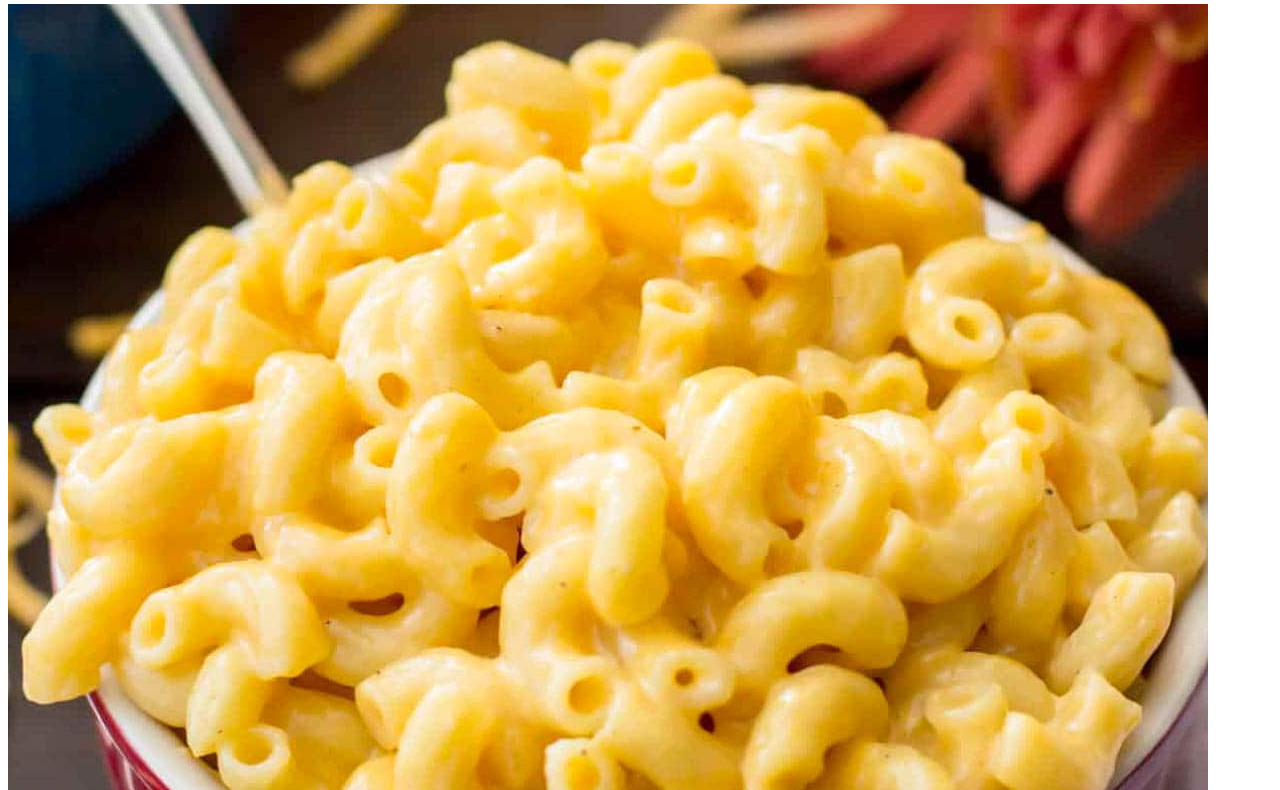
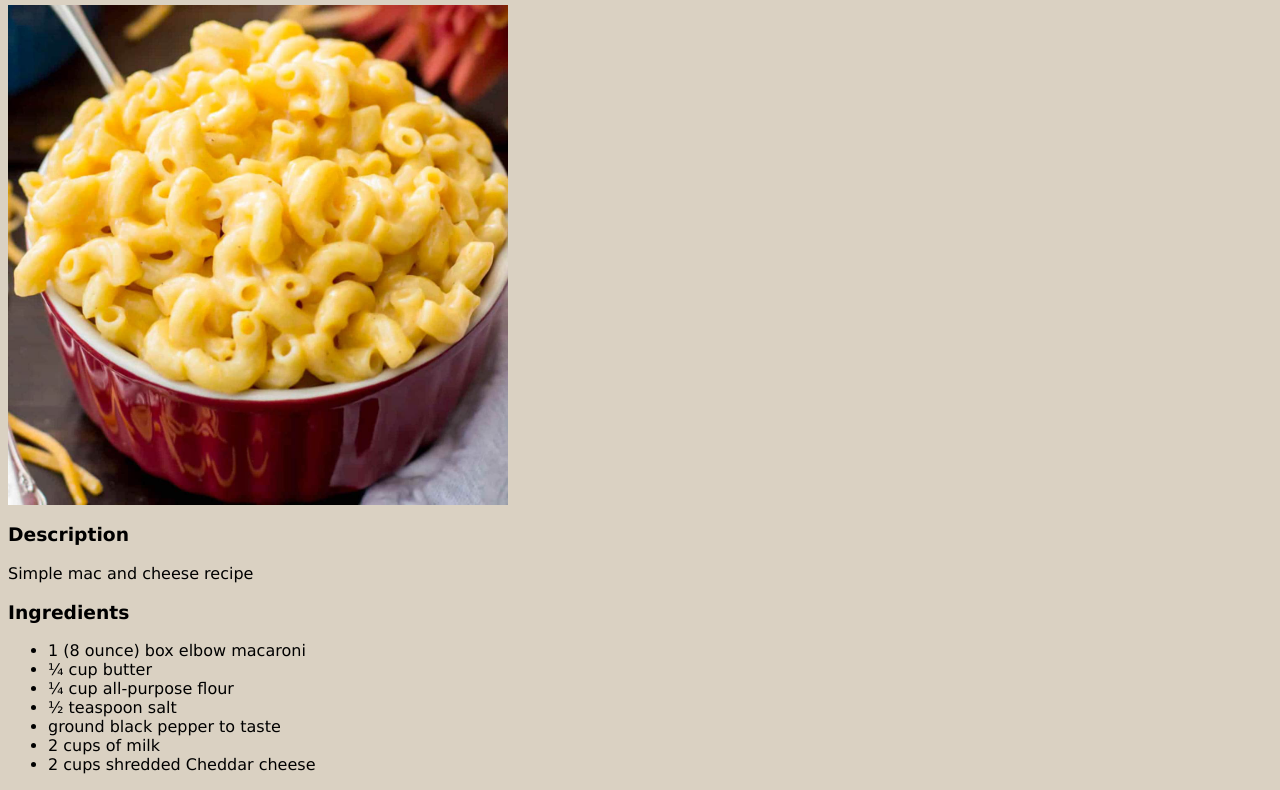
Before and after one commit to khruschevite/odin-recipes, a plain HTML site: page recipes/mac_and_cheese.html in a window 1280 px wide. Shown: the part 62-852 px from the top of the page. Drawn offline with Linux system fonts and the light colour scheme.

Commit message:
add size limit to images

```diff
--- a/recipes/mac_and_cheese.html
+++ b/recipes/mac_and_cheese.html
@@ -1,5 +1,6 @@
+<link rel="stylesheet" href="../style.css">
 <h1>Mac and Cheese</h1>
-<img src="../images/Easy-mac-and-cheese-recipe-1-of-1.jpg" alt="mac and cheese">
+<img src="../images/Easy-mac-and-cheese-recipe-1-of-1.jpg" alt="mac and cheese" class="image">
 
 <h3>Description</h3>
 <p>Simple mac and cheese recipe</p>
--- a/style.css
+++ b/style.css
@@ -2,3 +2,8 @@
     background-color: rgb(218, 209, 194);
     font-family: Verdana, Geneva, Tahoma, sans-serif;
 }
+
+img {
+    width: 500px;
+    height: auto;
+}
```
Also changed, not shown: recipes/smoothie.html (+2 -1 lines).
